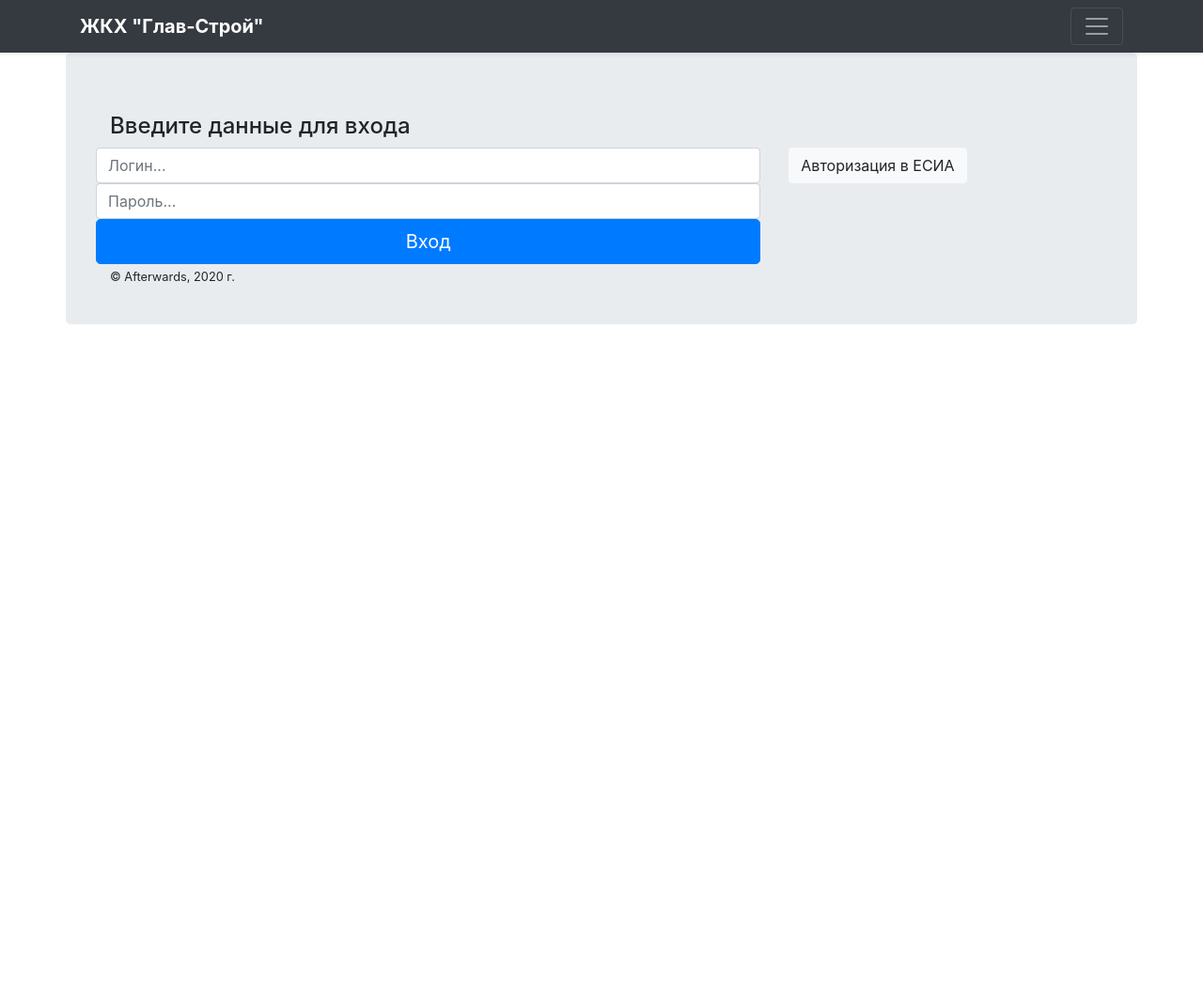
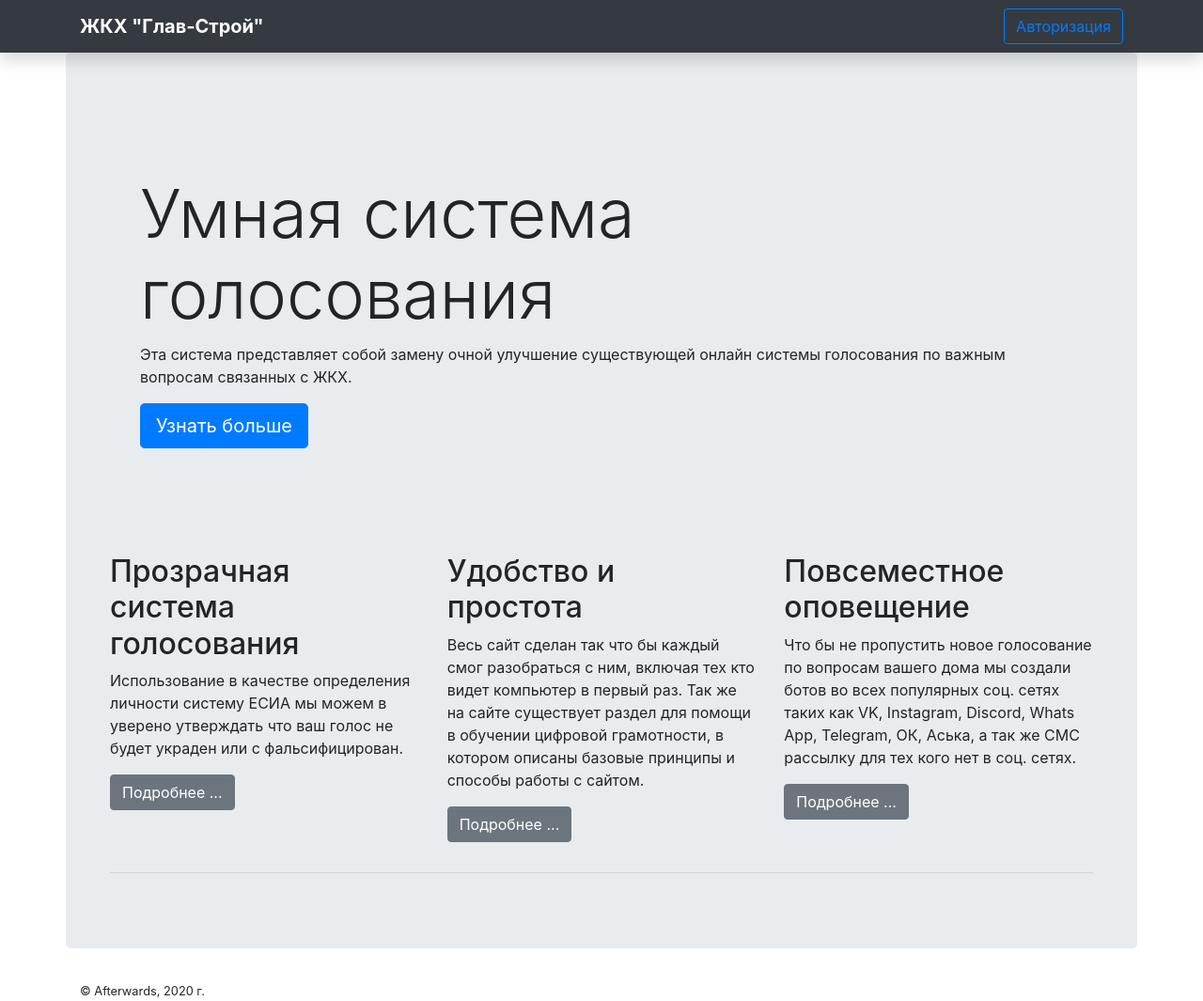
Before and after one commit to Lesoorub/Afterwards, a Django app: page / in a window 1280 px wide. Shown: the whole page at 94% size. Before the commit the page ends 345 px from the top, so only its background shows below. Run offline with Django 3.2, Linux system fonts and the light colour scheme; some libraries are stand-ins or nearby versions.

Commit message:
Заполнил начальную страницу

```diff
--- a/siteProject/Main/templates/Main/header.html
+++ b/siteProject/Main/templates/Main/header.html
@@ -9,18 +9,30 @@
     <title>{% block title %}{% endblock %}</title>
     </head>
     <body>
-        <div class="navbar navbar-dark bg-dark shadow-sm">
+        <div class="navbar navbar-dark sticky-top bg-dark flex-md-nowrap shadow">
             <div class="container d-flex justify-content-between">
                 <a href="{% url 'index' %}" class="navbar-brand d-flex align-items-center">
                     <strong>ЖКХ "Глав-Строй"</strong>
                 </a>
+                <div>
+                    <!--
                 <button class="navbar-toggler" type="button" data-toggle="collapse" data-target="#navbarHeader" aria-controls="navbarHeader" aria-expanded="false" aria-label="Toggle navigation">
                     <span class="navbar-toggler-icon"></span>
                 </button>
+                    -->
+                <a class="btn btn-outline-primary" href="{% url 'auth' %}">Авторизация</a>
+                </div>
             </div>
         </div>
-        <div class="container jumbotron"">
+        <div class="container jumbotron">
             {% block body %}{% endblock %}
         </div>
+          <div class="container content-footer-container">
+            <div id="copyright-footer" class="text-left float-left">
+              <small>&copy; Afterwards, 2020 г.</small>
+            </div>
+
+
+          </div>
     </body>
 </html>
--- a/siteProject/Main/templates/Main/index.html
+++ b/siteProject/Main/templates/Main/index.html
@@ -6,68 +6,34 @@
 
 
 {% block body %}
-    <div class="panel panel-default">
-        <div class="panel-body">
-
-      <div id="formContent">
-        <!-- Tabs Titles -->
-
-        <!-- Icon -->
-        <div class="header-container container-fluid">
-          <div class="page-header">
-            <div class="fadeIn first">
-            <h4 >Введите данные для входа</h4>
-            </div>
-          </div>
-        </div>
-
-
-        <!-- Login Form -->
-          <div class="row">
-
-        <div class="login-form-container col-md-8">
-          <form action="" method="post">
-            {% csrf_token %}
-            <div>
-                <input type="text" id="login" class="form-control" name="login" placeholder="Логин...">
-
-            </div>
-
-            <div>
-                <input type="password" id="password" class="form-control" name="password" placeholder="Пароль...">
-            </div>
-            <div>
-                <input type="submit" class="btn btn-primary btn-lg btn-block" value="Вход">
-            </div>
-          </form>
-        </div>
-        <div class="col-md-3">
-            <form action="" method="post">
-            {% csrf_token %}
-            <input type="submit" class="btn btn-light" value="Авторизация в ЕСИА">
-       </form>
-        </div>
-              </div>
-        <!-- Remind Passowrd -->
-        <div id="formFooter">
-          {% if error_login %}
-            <div class="text-danger">
-                Проверьте введеный логин и пароль!
-            </div>
-            <hr>
-          {% endif %}
-          <div class="container content-footer-container">
-            <div id="copyright-footer" class="text-left float-left">
-              <small>&copy; Afterwards, 2020 г.</small>
-            </div>
-
-
-          </div>
-
-        </div>
-
+<div class="jumbotron">
+    <div class="container">
+      <h1 class="display-3">Умная система голосования</h1>
+      <p>Эта система представляет собой замену очной улучшение существующей онлайн системы голосования по важным вопросам связанных с ЖКХ.</p>
+      <p><a class="btn btn-primary btn-lg" href="/more-about-us" role="button">Узнать больше</a></p>
+    </div>
+  </div>
+<div class="container">
+    <!-- Example row of columns -->
+    <div class="row">
+      <div class="col-md-4">
+        <h2>Прозрачная система голосования</h2>
+        <p>Использование в качестве определения личности систему ЕСИА мы можем в уверено утверждать что ваш голос не будет украден или с фальсифицирован.</p>
+        <p><a class="btn btn-secondary" href="#" role="button">Подробнее ...</a></p>
+      </div>
+      <div class="col-md-4">
+        <h2>Удобство и простота</h2>
+        <p>Весь сайт сделан так что бы каждый смог разобраться с ним, включая тех кто видет компьютер в первый раз. Так же на сайте существует раздел для помощи в обучении цифровой грамотности, в котором описаны базовые принципы и способы работы с сайтом. </p>
+        <p><a class="btn btn-secondary" href="#" role="button">Подробнее ...</a></p>
+      </div>
+      <div class="col-md-4">
+        <h2>Повсеместное оповещение</h2>
+        <p>Что бы не пропустить новое голосование по вопросам вашего дома мы создали ботов во всех популярных соц. сетях таких как VK, Instagram, Discord, Whats App, Telegram, ОК, Аська, а так же СМС рассылку для тех кого нет в соц. сетях.</p>
+        <p><a class="btn btn-secondary" href="#" role="button">Подробнее ...</a></p>
       </div>
     </div>
 
-        </div>
+    <hr>
+
+  </div>
 {% endblock %}
--- a/siteProject/Main/urls.py
+++ b/siteProject/Main/urls.py
@@ -2,7 +2,7 @@ from django.urls import path
 from . import views
 
 urlpatterns = [
+    path('auth', views.auth, name='auth'),
     path('index', views.index, name='index'),
-    path('', views.index, name='home'),
-
+    path('', views.index, name='home')
 ]
--- a/siteProject/Main/views.py
+++ b/siteProject/Main/views.py
@@ -3,3 +3,7 @@ from django.shortcuts import render
 
 def index(request):
     return render(request, 'main/index.html')
+
+def auth(request):
+
+    return render(request, 'main/auth.html')
--- a/siteProject/siteProject/urls.py
+++ b/siteProject/siteProject/urls.py
@@ -17,6 +17,6 @@ from django.contrib import admin
 from django.urls import path, include
 
 urlpatterns = [
-    path('admin/', admin.site.urls),
+    #path('admin/', admin.site.urls),
     path('', include('Main.urls'))
 ]
```
Also changed, not shown: siteProject/Main/templates/Main/auth.html (+0 -7 lines).
